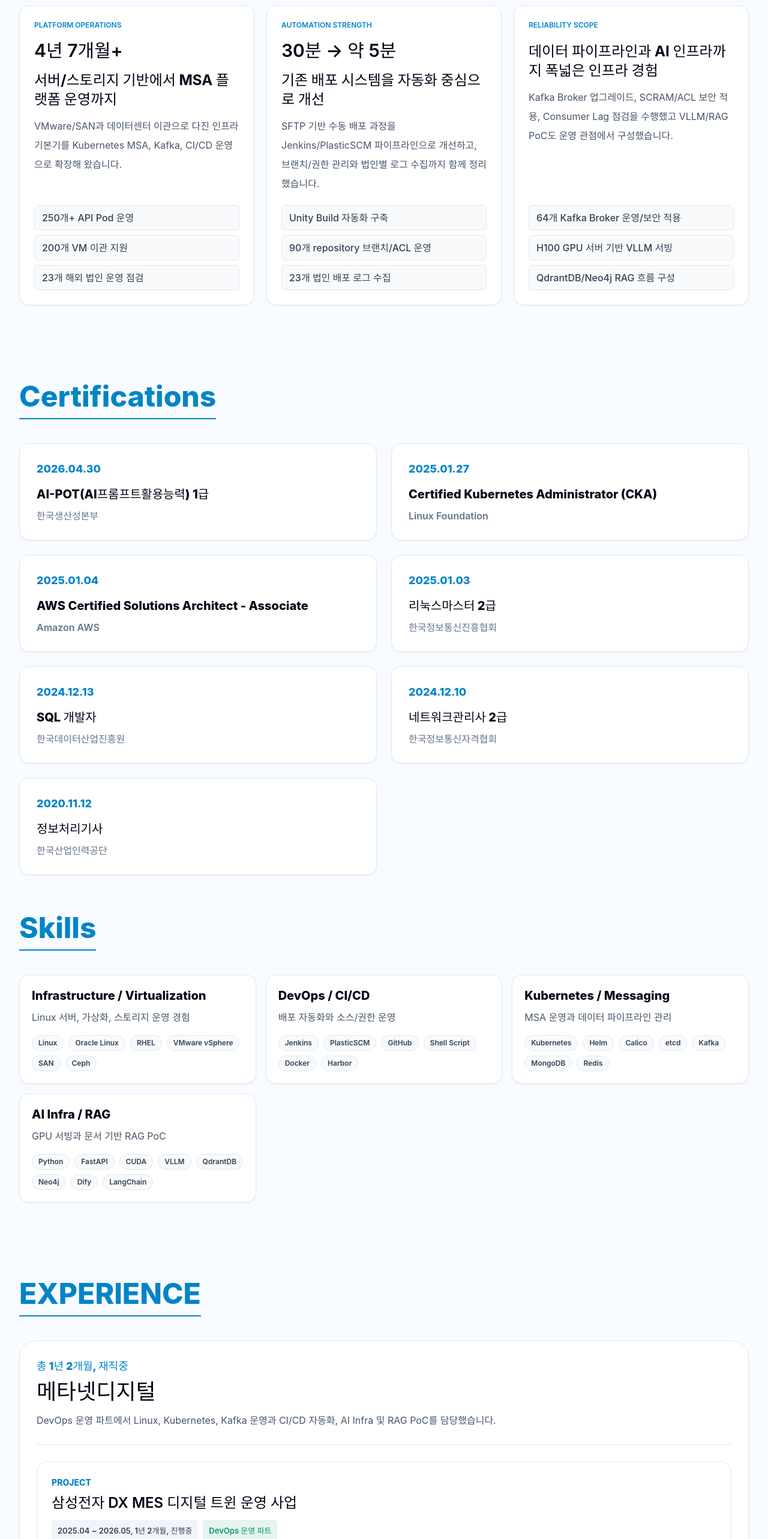
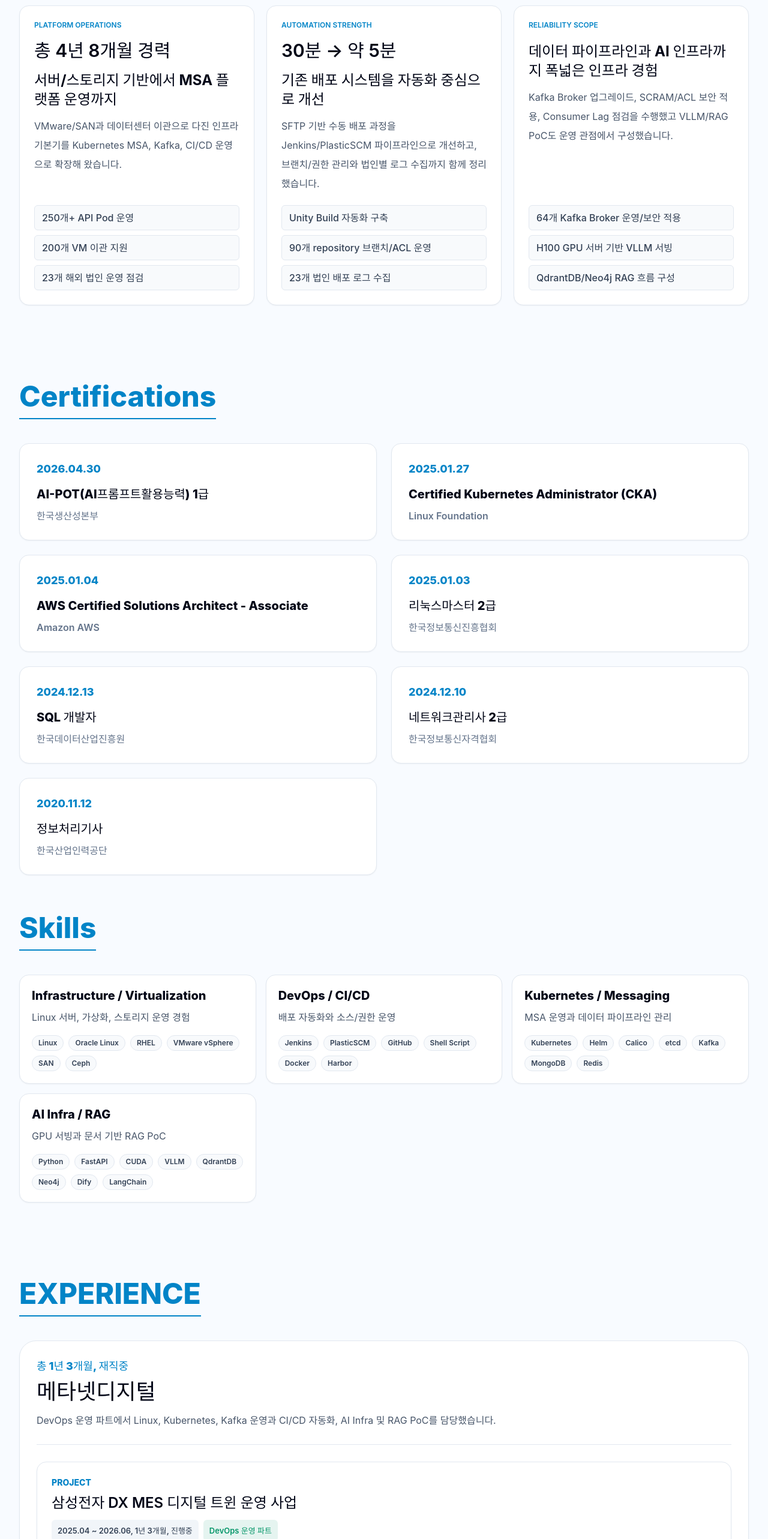
Before and after one commit to JANGSEOKHAN/JANGSEOKHAN.github.io, a React (Vite) app: page / in a window 1280 px wide. Shown: the part 1251-3817 px from the top of the page at 60% size. Built offline with nearby package versions, Linux system fonts and the light colour scheme; a web font is replaced by a local one.

Commit message:
Update career dates and print note layout

```diff
--- a/src/components/Projects.tsx
+++ b/src/components/Projects.tsx
@@ -5,7 +5,7 @@ const companyGroups = [
   {
     company: '메타넷디지털 주식회사',
     title: '메타넷디지털',
-    summary: '총 1년 2개월, 재직중',
+    summary: '총 1년 3개월, 재직중',
     description:
       'DevOps 운영 파트에서 Linux, Kubernetes, Kafka 운영과 CI/CD 자동화, AI Infra 및 RAG PoC를 담당했습니다.',
   },
--- a/src/components/ProofPoints.tsx
+++ b/src/components/ProofPoints.tsx
@@ -1,7 +1,7 @@
 const proofStories = [
   {
     kicker: 'Platform Operations',
-    value: '4년 7개월+',
+    value: '총 4년 8개월 경력',
     title: '서버/스토리지 기반에서 MSA 플랫폼 운영까지',
     description:
       'VMware/SAN과 데이터센터 이관으로 다진 인프라 기본기를 Kubernetes MSA, Kafka, CI/CD 운영으로 확장해 왔습니다.',
--- a/src/data/profile.ts
+++ b/src/data/profile.ts
@@ -99,7 +99,7 @@ export const aboutParagraphs = [
 
 export const proofPoints: ProofPoint[] = [
   {
-    value: '4년 7개월+',
+    value: '총 4년 8개월 경력',
     label: '인프라/시스템 운영 및 구축 경력',
     description: 'Linux, VMware/SAN, Kubernetes, CI/CD 운영 경험',
     accent: 'cyan',
@@ -207,7 +207,7 @@ export const projects: Project[] = [
   {
     title: '삼성전자 DX MES 디지털 트윈 운영 사업',
     company: '메타넷디지털 주식회사',
-    period: '2025.04 ~ 2026.05, 1년 2개월, 진행중',
+    period: '2025.04 ~ 2026.06, 1년 3개월, 진행중',
     mainRole: 'DevOps 운영 파트',
     role: 'Linux 서버/스토리지 운영, CI/CD 구축/운영, Kubernetes MSA 운영, Kafka 클러스터 운영 및 보안 고도화',
     overview:
@@ -431,7 +431,7 @@ export const projects: Project[] = [
         title: 'vSphere 7.0 Datastore 인식 확인',
         description:
           'vSphere 7.0 업그레이드 이후 ESXi/vCenter에서 Datastore 용량, 연결 상태, 인식 여부를 점검해 스토리지 이관 후 VM 운영 가능 상태 검증 (업그레이드 후 스토리지 연결 정상화 확인)',
-        imageUrl: 'projects/datacenter/datastore-recognition.png',
+        imageUrl: 'projects/datacenter/datastore-recognition-card.png',
         alt: 'VMware vSphere Datastore 인식 확인',
       },
       {
--- a/src/index.css
+++ b/src/index.css
@@ -712,7 +712,7 @@ a {
   }
 
   .print-note-link {
-    display: inline-flex !important;
+    display: flex !important;
     align-items: center !important;
     gap: 1.1mm !important;
     margin-top: 2mm !important;
```
Also changed, not shown: public/projects/datacenter/datastore-recognition-card.png (added).
